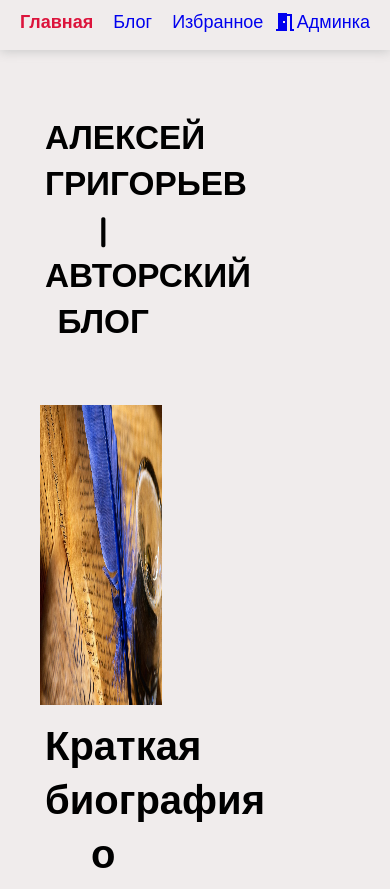
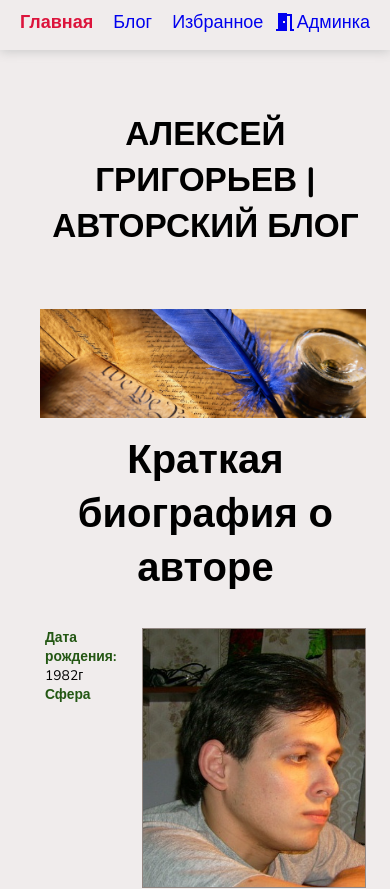
Before and after one commit to alex4444-dev/react-blog, a React (Create React App) app: page /home in a window 390 px wide. Shown: the top 889 px of the page. Built offline with nearby package versions, Linux system fonts and the light colour scheme; no server answers.

Commit message:
fixed bug with homepage in mobile version

```diff
--- a/src/pages/HomePage/HomePage.module.css
+++ b/src/pages/HomePage/HomePage.module.css
@@ -2,6 +2,9 @@
     display: block;
     width: 115%;
     margin: auto;
+    font-size: calc(15px + (30 - 15) * ((100vw - 500px) / (1920 - 500)));
+    margin: calc(5px + (30 - 5) * ((100vw - 900px) / (1920 - 500))) auto;
+    width: calc(200px + (500 - 250) * ((400vw - 1000px) / (1920 - 850)));
 }
 
 .banner {
@@ -10,7 +13,6 @@
     display: block;
     padding-right: 5px;
     margin-bottom: 15px;
-    height: 300px;
 }
 
 
```
